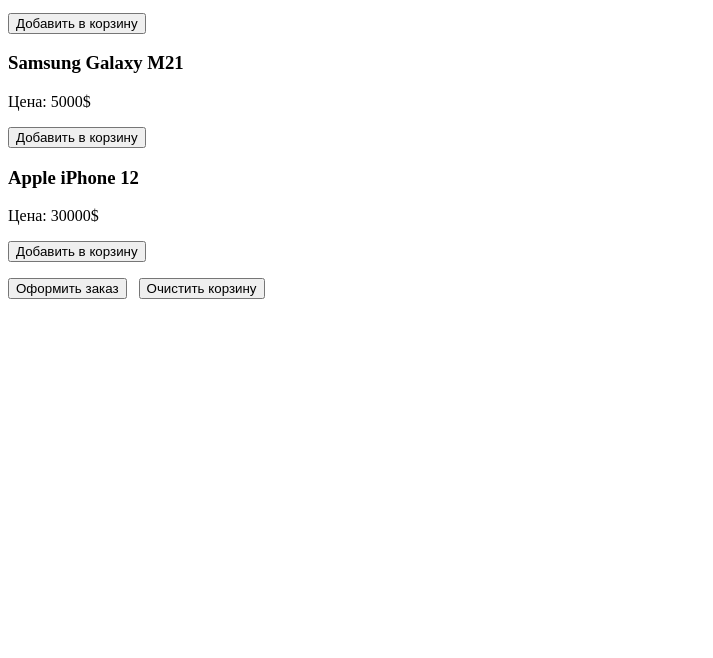
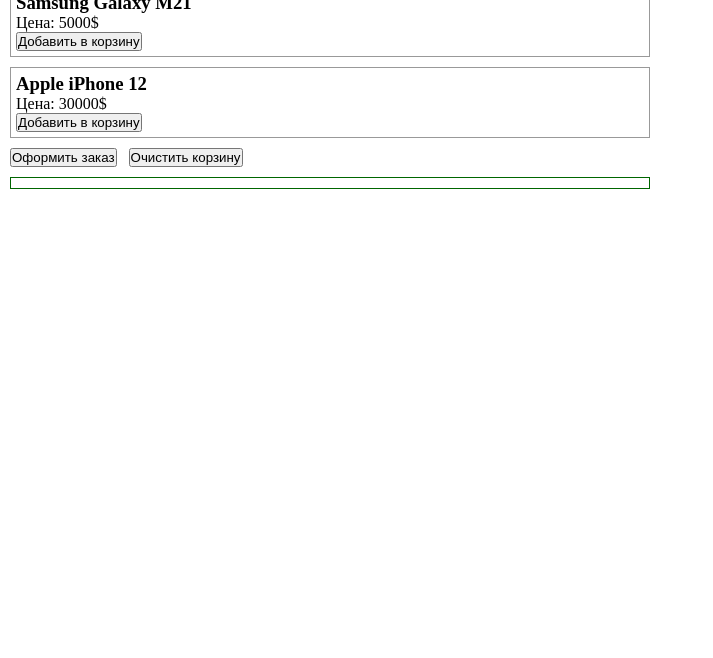
Before and after one commit to miwanoff/cart, a plain HTML site: page index.html in a window 1280 px wide. Shown: the part 142-800 px from the top of the page, without its empty margins (0-713 px from the left). Drawn offline with Linux system fonts and the light colour scheme.

Commit message:
add styles

```diff
--- a/index.html
+++ b/index.html
@@ -4,6 +4,36 @@
     <meta charset="UTF-8" />
     <meta name="viewport" content="width=device-width, initial-scale=1.0" />
     <title>Document</title>
+    <style>
+      * {
+        margin: 0;
+        padding: 0;
+      }
+      #wrapper {
+        width: 50%;
+        margin: 10px;
+      }
+      #cart_content {
+        margin-top: 10px;
+        padding: 5px;
+        border: 1px solid #060;
+      }
+      .item_box {
+        border: 1px solid #999;
+        margin-bottom: 10px;
+        padding: 5px;
+      }
+      .shopping_list {
+        width: 100%;
+        margin-top: 10px;
+        border-collapse: collapse;
+      }
+      .shopping_list td,
+      .shopping_list th {
+        padding: 10px;
+        border: 1px solid #aaaaaa;
+      }
+    </style>
   </head>
   <body>
     <h1>Корзина товаров</h1>
```
